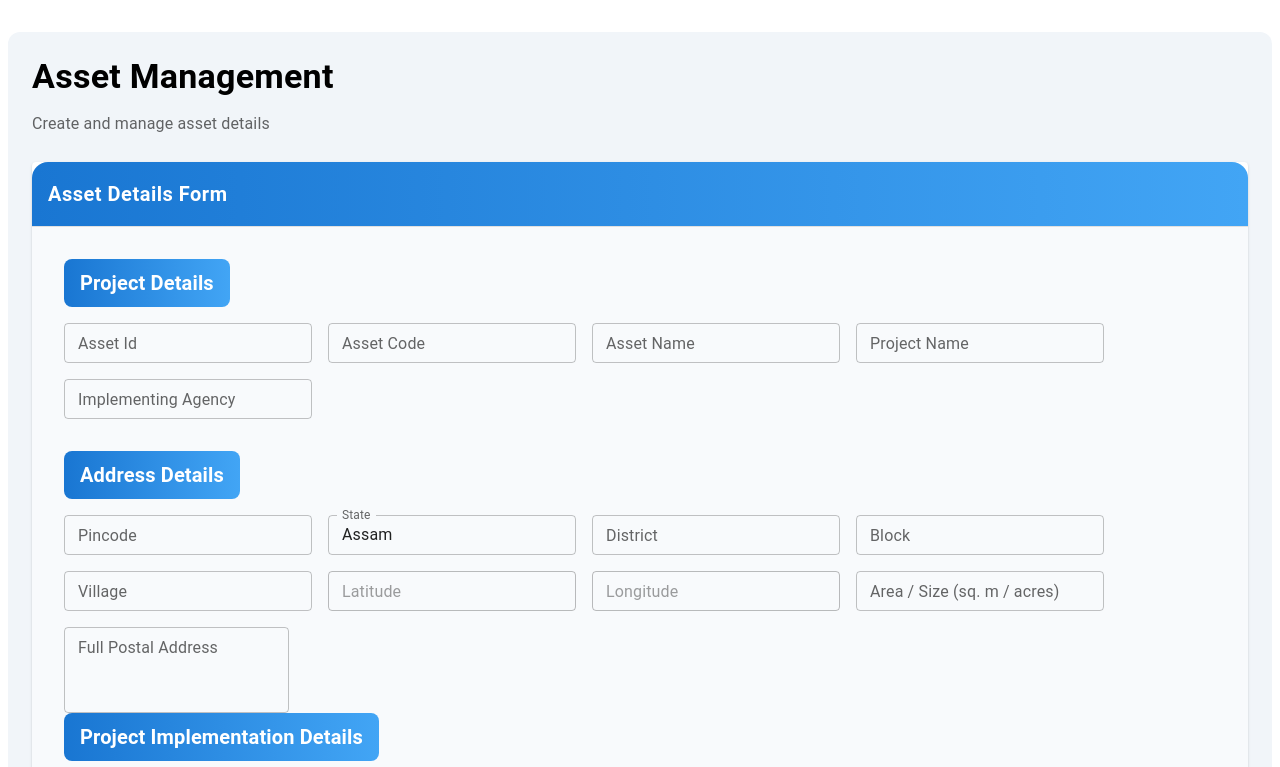
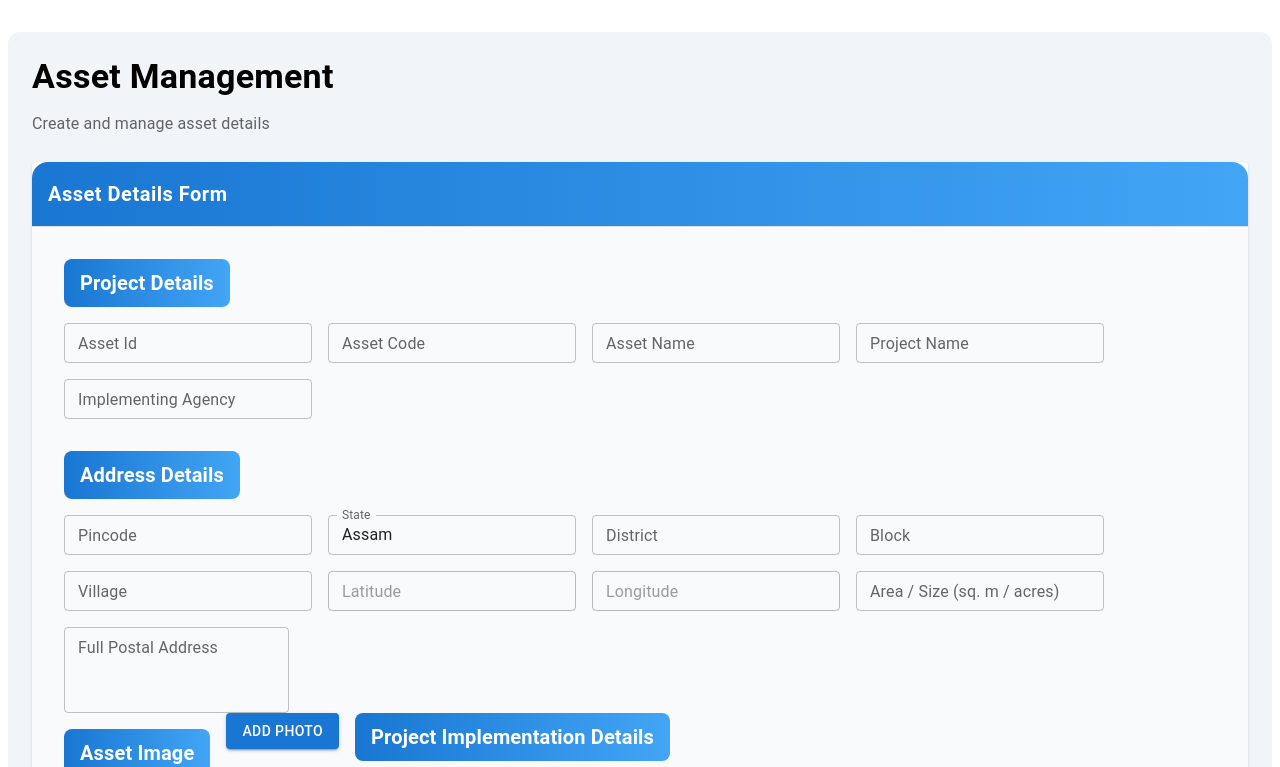
Before and after one commit to dipadeka/Asset_Tracking, a React (Vite) app: page /amf in a window 1280 px wide. Shown: the top 767 px of the page. Built offline with nearby package versions, Linux system fonts and the light colour scheme; no server answers.

Commit message:
add: add camera

```diff
--- a/package.json
+++ b/package.json
@@ -14,6 +14,7 @@
     "@emotion/styled": "^11.14.1",
     "@mui/icons-material": "^7.3.7",
     "@mui/material": "^7.3.7",
+    "exifr": "^7.1.3",
     "react": "^19.2.0",
     "react-dom": "^19.2.0",
     "react-hook-form": "^7.71.1",
--- a/src/pages/assetManagementForm/index.jsx
+++ b/src/pages/assetManagementForm/index.jsx
@@ -1,4 +1,5 @@
-import React, { useEffect } from "react";
+import React, { useState, useEffect } from "react";
+import * as exifr from "exifr";
 import {
   Box,
   Grid,
@@ -14,10 +15,16 @@ import {
   Select,
   FormControl,
   InputLabel,
+  Dialog,
+  DialogTitle,
+  DialogContent,
+  DialogActions,
 } from "@mui/material";
 import { useForm, Controller } from "react-hook-form";
 
 const AssetForm = () => {
+  const [openImageDialog, setOpenImageDialog] = useState(false);
+
   const { control, handleSubmit, setValue, watch } = useForm({
     defaultValues: {
       state: "Assam",
@@ -85,6 +92,26 @@ const AssetForm = () => {
         maximumAge: 0,
       },
     );
+  };
+
+  const handleImageUpload = async (file) => {
+    if (!file) return;
+
+    try {
+      const gpsData = await exifr.gps(file);
+
+      if (gpsData?.latitude && gpsData?.longitude) {
+        setValue("latitude", gpsData.latitude);
+        setValue("longitude", gpsData.longitude);
+        alert("Location extracted from image!");
+      } else {
+        alert("No GPS data found in the image.");
+      }
+
+      setValue("assetImage", file);
+    } catch (error) {
+      console.error("Error reading image metadata:", error);
+    }
   };
 
   useEffect(() => {
@@ -351,6 +378,34 @@ const AssetForm = () => {
             {/* ================= PROJECT / FINANCIAL SECTION ================= */}
 
             <Grid container spacing={2}>
+              {/* ================= IMAGE UPLOAD SECTION ================= */}
+              <Grid item xs={12}>
+                <Typography
+                  variant="h6"
+                  sx={{
+                    background: "linear-gradient(to right, #1976d2, #42a5f5)",
+                    color: "#fff",
+                    padding: "8px 16px",
+                    borderRadius: 2,
+                    fontWeight: 600,
+                    mb: 2,
+                    mt: 2,
+                  }}
+                >
+                  Asset Image
+                </Typography>
+              </Grid>
+
+              <Grid item xs={12} sm={6} md={4}>
+                <Button
+                  variant="contained"
+                  fullWidth
+                  onClick={() => setOpenImageDialog(true)}
+                >
+                  Add Photo
+                </Button>
+              </Grid>
+
               <Grid item xs={12}>
                 <Typography
                   variant="h6"
@@ -378,9 +433,18 @@ const AssetForm = () => {
                     defaultValue=""
                     render={({ field }) =>
                       financeItem.type === "select" ? (
-                        <FormControl fullWidth size="small" sx={{minWidth:225}}>
+                        <FormControl
+                          fullWidth
+                          size="small"
+                          sx={{ minWidth: 225 }}
+                        >
                           <InputLabel>{financeItem.label}</InputLabel>
-                          <Select {...field} label={financeItem.label} fullWidth size="small">
+                          <Select
+                            {...field}
+                            label={financeItem.label}
+                            fullWidth
+                            size="small"
+                          >
                             {financeItem.options.map((option) => (
                               <MenuItem key={option} value={option}>
                                 {option}
@@ -412,7 +476,7 @@ const AssetForm = () => {
                   control={control}
                   defaultValue=""
                   render={({ field }) => (
-                    <FormControl fullWidth size="small" sx={{minWidth:225}}>
+                    <FormControl fullWidth size="small" sx={{ minWidth: 225 }}>
                       <InputLabel id="status-label">Status</InputLabel>
 
                       <Select
@@ -488,6 +552,46 @@ const AssetForm = () => {
           </form>
         </CardContent>
       </Card>
+      <Dialog open={openImageDialog} onClose={() => setOpenImageDialog(false)}>
+        <DialogTitle>Select Image Option</DialogTitle>
+
+        <DialogContent
+          sx={{ display: "flex", flexDirection: "column", gap: 2, mt: 1 }}
+        >
+          {/* Capture Photo */}
+          <Button variant="outlined" component="label">
+            📷 Capture Photo
+            <input
+              type="file"
+              hidden
+              accept="image/*"
+              capture="environment"
+              onChange={(e) => {
+                handleImageUpload(e.target.files[0]);
+                setOpenImageDialog(false);
+              }}
+            />
+          </Button>
+
+          {/* Upload From Device */}
+          <Button variant="outlined" component="label">
+            🖼 Upload From Device
+            <input
+              type="file"
+              hidden
+              accept="image/*"
+              onChange={(e) => {
+                handleImageUpload(e.target.files[0]);
+                setOpenImageDialog(false);
+              }}
+            />
+          </Button>
+        </DialogContent>
+
+        <DialogActions>
+          <Button onClick={() => setOpenImageDialog(false)}>Cancel</Button>
+        </DialogActions>
+      </Dialog>
     </Container>
   );
 };
```
Also changed, not shown: 1 other file (tests, documents, lock files or other folders).
